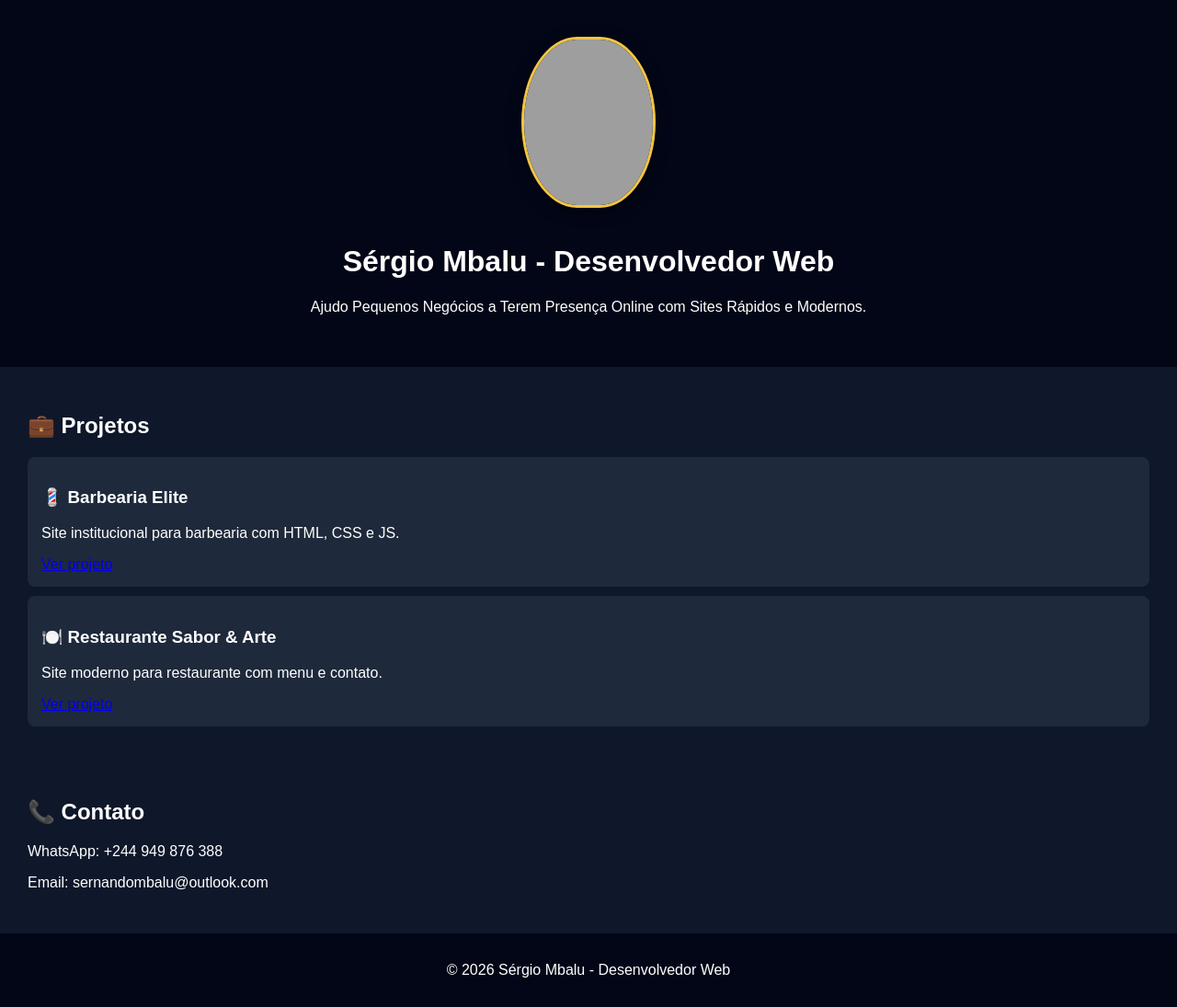
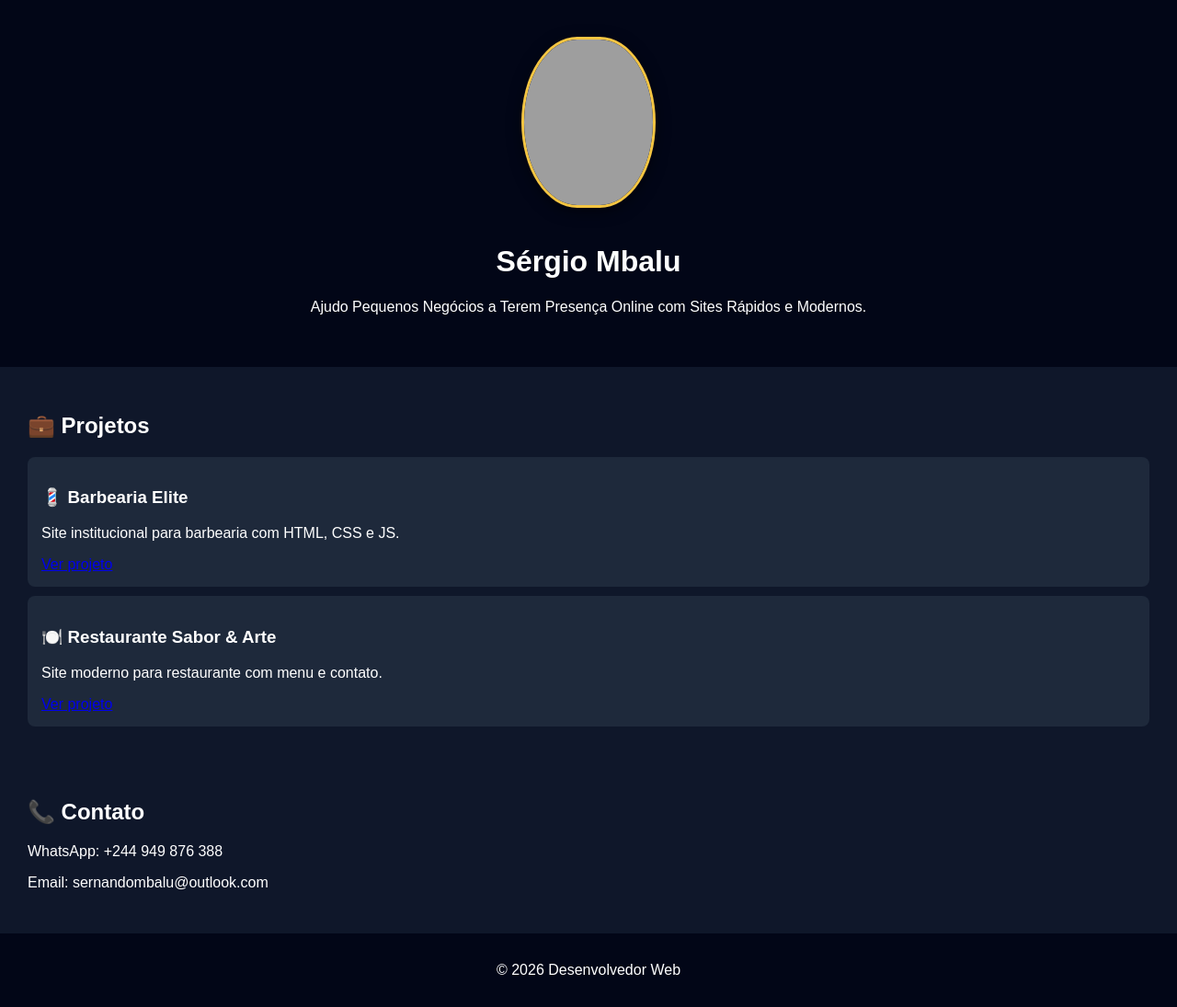
Before and after one commit to mbalu-dev0907/Meu-Portf-lio, a plain HTML site: page index.html in a window 1280 px wide. Shown: the whole page at 92% size. Drawn offline with Linux system fonts and the light colour scheme; grey boxes are pictures that could not be loaded.

Commit message:
Update index.html

```diff
--- a/index.html
+++ b/index.html
@@ -10,7 +10,7 @@
 
   <header>
     <img src="sg1.png" alt="Sérgio" class="foto">
-    <h1>Sérgio Mbalu - Desenvolvedor Web</h1>
+    <h1>Sérgio Mbalu</h1>
     <p>Ajudo Pequenos Negócios a Terem Presença Online com Sites Rápidos e Modernos.</p>
   </header>
 
@@ -42,7 +42,7 @@
   </section>
 
   <footer>
-    <p>© 2026 Sérgio Mbalu - Desenvolvedor Web</p>
+    <p>© 2026 Desenvolvedor Web</p>
   </footer>
 
 </body>
```
